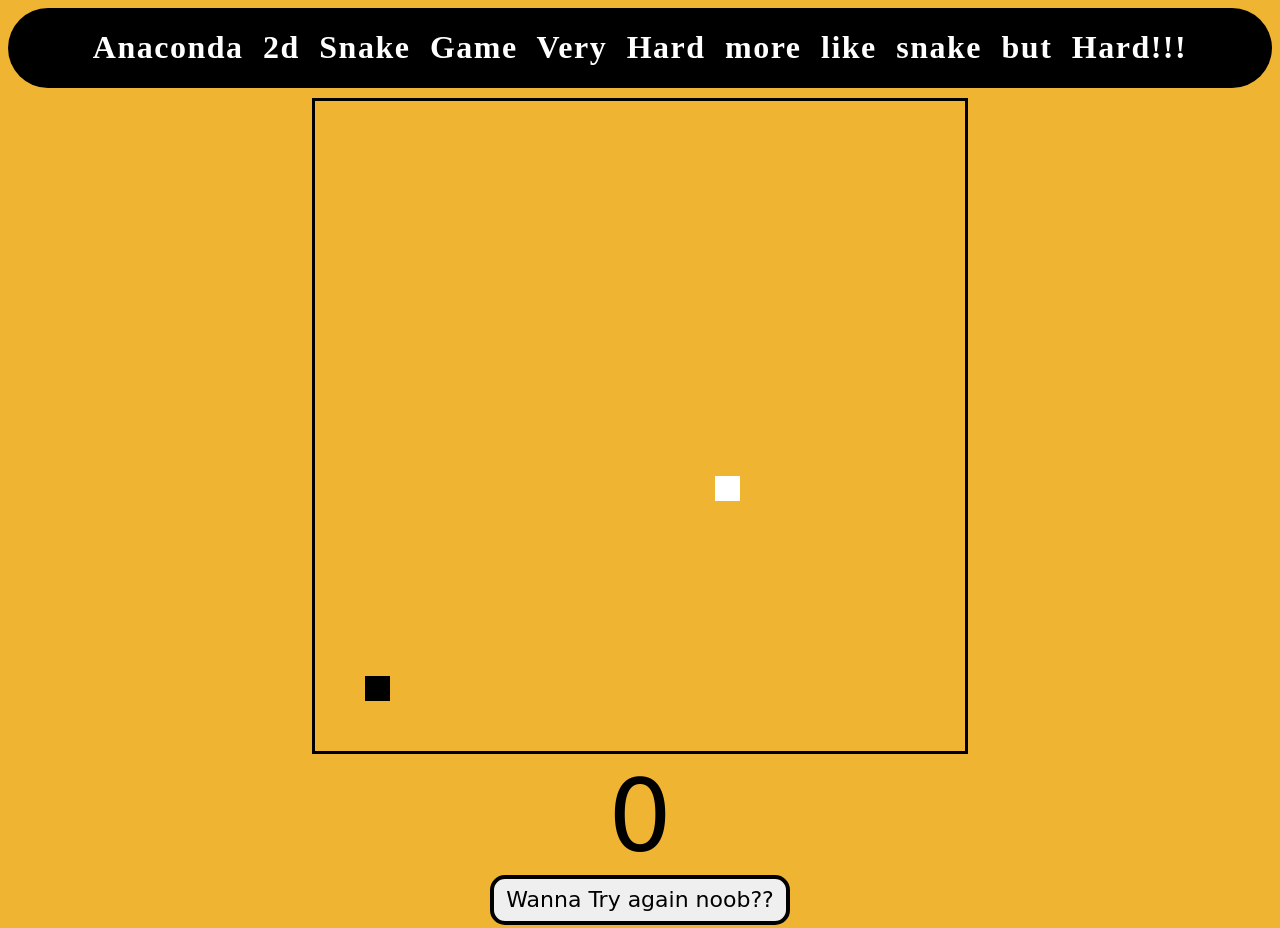
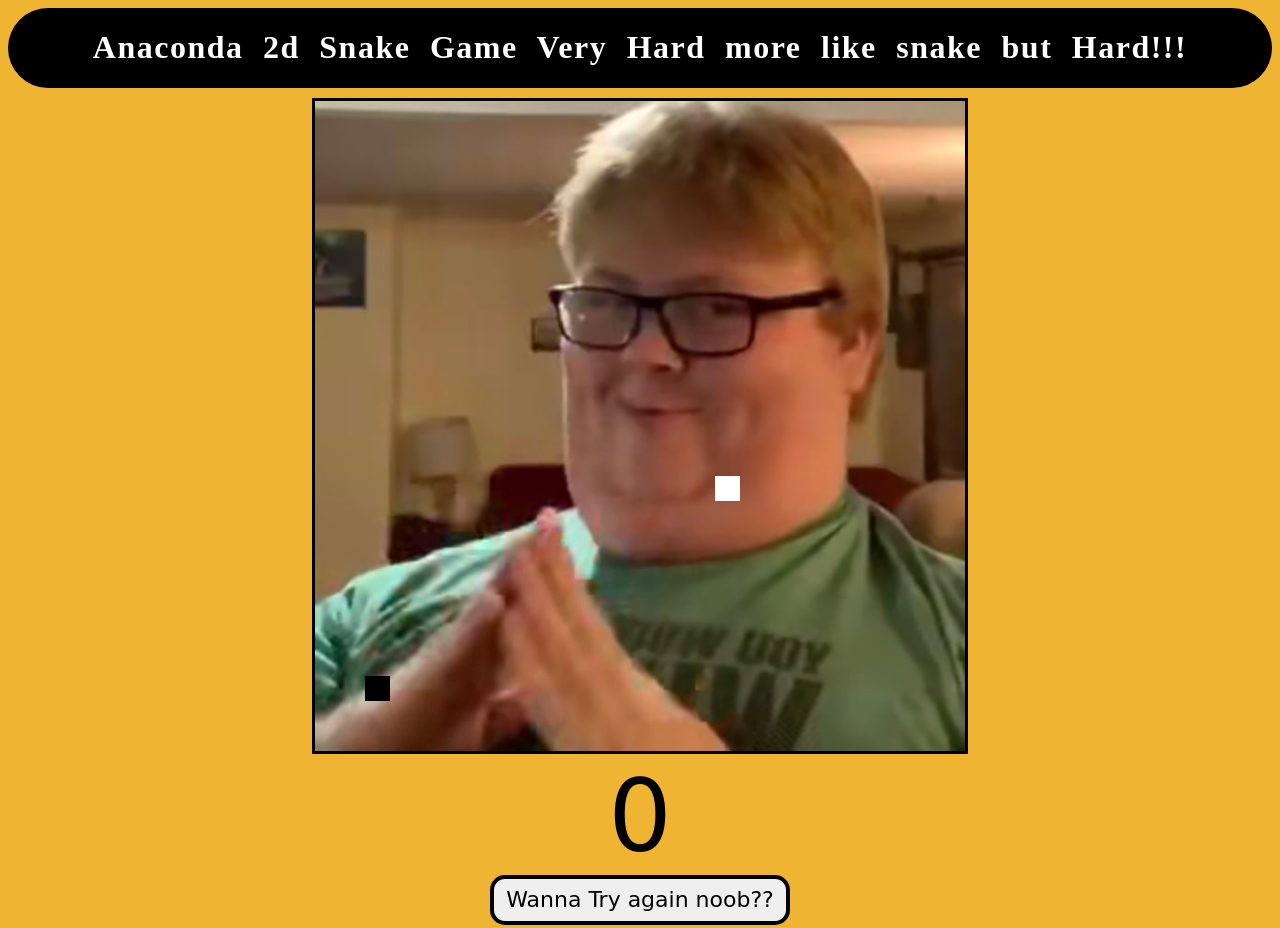
Before and after one commit to FoxyJags/snakeGame, a plain HTML site: page index.html in a window 1280 px wide. Shown: the top 928 px of the page. Drawn offline with Linux system fonts and the light colour scheme.

Commit message:
Update demo.css

```diff
--- a/demo.css
+++ b/demo.css
@@ -3,7 +3,7 @@
 }
 #gameBoard{
     border: 3px solid;
-    background-image: url(./Image/funnyfattiktoker.jpg);
+    background-image: url(funnyfattiktoker.jpg);
   /*  background-color: rgb(139, 107, 65);
     background-blend-mode: color-dodge; */
     background-size: contain;
```
